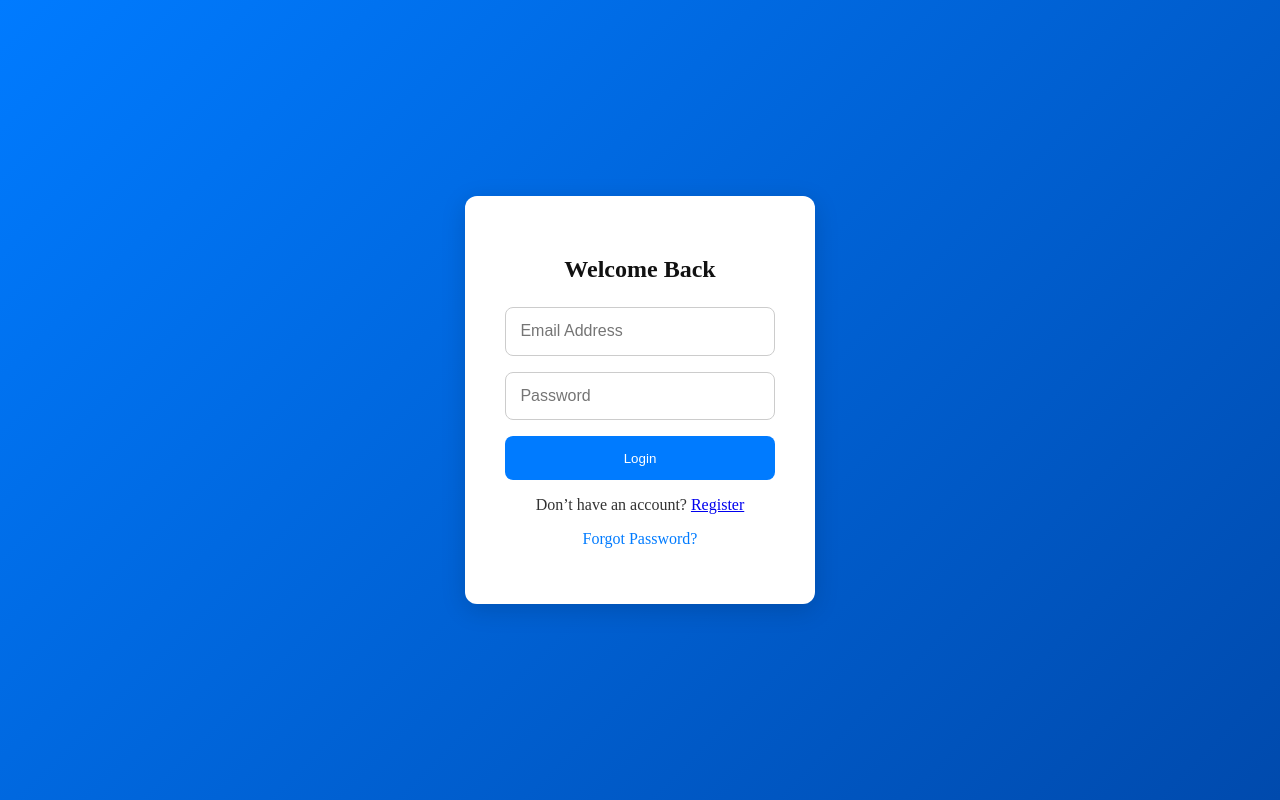
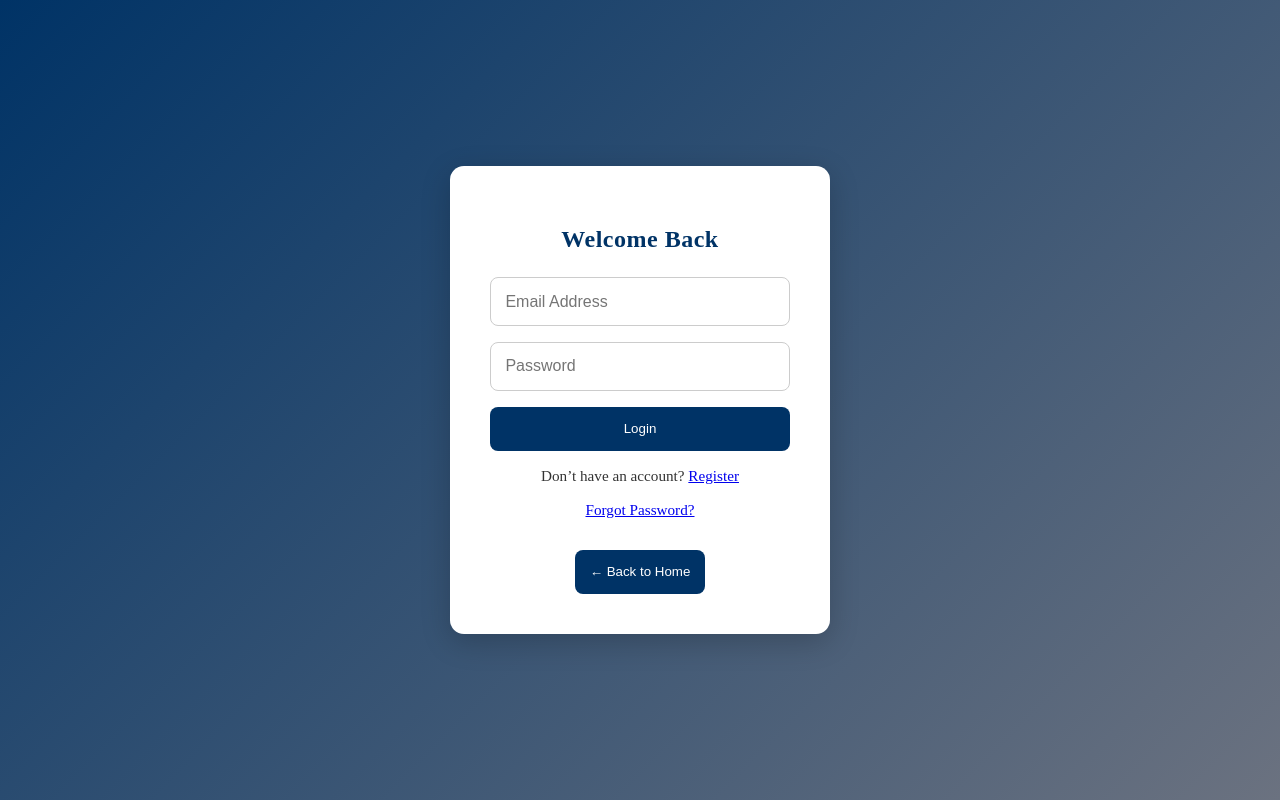
Before and after one commit to Avlcapital/blowit-updated, a React app in the folder frontend/: page /login in a window 1280 px wide. Built offline with nearby package versions, Linux system fonts and the light colour scheme; the HTML template or start-up script is replaced by a standard one.

Commit message:
Implemented authentication

```diff
--- a/frontend/src/pages/Login.jsx
+++ b/frontend/src/pages/Login.jsx
@@ -63,6 +63,14 @@ const Login = () => {
             Forgot Password?
           </Link>
         </p>
+
+        {/* Back to Home button */}
+        <button
+          className="back-home-btn"
+          onClick={() => navigate("/")}
+        >
+          ← Back to Home
+        </button>
       </div>
     </div>
   );
--- a/frontend/src/pages/Register.jsx
+++ b/frontend/src/pages/Register.jsx
@@ -15,12 +15,10 @@ const Register = () => {
   const [loading, setLoading] = useState(false);
   const navigate = useNavigate();
 
-  // handle input change
   const handleChange = (e) => {
     setFormData({ ...formData, [e.target.name]: e.target.value });
   };
 
-  // handle registration
   const handleSubmit = async (e) => {
     e.preventDefault();
     console.log("Submitting form data:", formData);
@@ -60,7 +58,6 @@ const Register = () => {
             onChange={handleChange}
             required
           />
-
           <input
             type="email"
             name="email"
@@ -69,7 +66,6 @@ const Register = () => {
             onChange={handleChange}
             required
           />
-
           <input
             type="tel"
             name="phone"
@@ -78,7 +74,6 @@ const Register = () => {
             onChange={handleChange}
             required
           />
-
           <input
             type="password"
             name="password"
@@ -87,7 +82,6 @@ const Register = () => {
             onChange={handleChange}
             required
           />
-
           <input
             type="password"
             name="confirmPassword"
@@ -108,6 +102,14 @@ const Register = () => {
             Login
           </Link>
         </p>
+
+        {/* Back to Home button */}
+        <button
+          className="back-home-btn"
+          onClick={() => navigate("/")}
+        >
+          ← Back to Home
+        </button>
       </div>
     </div>
   );
--- a/frontend/src/styles/Auth.css
+++ b/frontend/src/styles/Auth.css
@@ -1,23 +1,31 @@
+/* Background gradient: Navy -> Warm Gray */
 .auth-container {
   display: flex;
   justify-content: center;
   align-items: center;
   min-height: 100vh;
-  background: linear-gradient(135deg, #007bff 0%, #004aad 100%);
+  background: linear-gradient(135deg, #003366 0%, #6B7280 100%);
 }
 
+/* Card styling */
 .auth-box {
-  background: #fff;
+  background: #ffffff;
   padding: 2.5rem;
-  border-radius: 12px;
-  box-shadow: 0 6px 25px rgba(0, 0, 0, 0.15);
-  width: 350px;
+  border-radius: 14px;
+  box-shadow: 0 8px 30px rgba(0, 0, 0, 0.2);
+  width: 380px;
   text-align: center;
+  transition: transform 0.3s ease;
+}
+.auth-box:hover {
+  transform: translateY(-4px);
 }
 
 .auth-box h2 {
   margin-bottom: 1.5rem;
-  color: #111;
+  color: #003366;
+  font-weight: 700;
+  letter-spacing: 0.5px;
 }
 
 .auth-box form {
@@ -31,35 +39,71 @@
   border-radius: 8px;
   border: 1px solid #ccc;
   font-size: 1rem;
+  color: #1f2933;
+  transition: all 0.2s ease;
 }
 
 .auth-box input:focus {
-  border-color: #007bff;
+  border-color: #003366;
+  box-shadow: 0 0 0 2px rgba(0, 51, 102, 0.2);
 }
 
 .auth-box button {
-  background: #007bff;
+  background: #003366;
   color: #fff;
   padding: 0.9rem;
   border-radius: 8px;
   border: none;
   cursor: pointer;
-  transition: background 0.3s ease;
+  transition: background 0.3s ease, transform 0.2s ease;
 }
 
 .auth-box button:hover {
-  background: #0056b3;
+  background: #00254d;
+  transform: scale(1.02);
 }
 
+/* Link and text styling */
 .auth-box p {
   margin-top: 1rem;
   color: #333;
+  font-size: 0.95rem;
 }
 
-.forgot-link {
-  color: #007bff;
+.link {
+  color: #D62828;
   text-decoration: none;
+  font-weight: 500;
 }
-.forgot-link:hover {
+.link:hover {
   text-decoration: underline;
 }
+
+/* Back to home button */
+.back-home-btn {
+  background: transparent;
+  border: 2px solid #003366;
+  color: #003366;
+  padding: 0.6rem 1.2rem;
+  margin-top: 1rem;
+  border-radius: 8px;
+  cursor: pointer;
+  font-weight: 500;
+  transition: all 0.3s ease;
+}
+.back-home-btn:hover {
+  background: #D62828;
+  color: #fff;
+  border-color: #D62828;
+}
+
+/* Responsive design */
+@media (max-width: 480px) {
+  .auth-box {
+    width: 90%;
+    padding: 2rem 1.5rem;
+  }
+  .auth-box h2 {
+    font-size: 1.5rem;
+  }
+}
```
